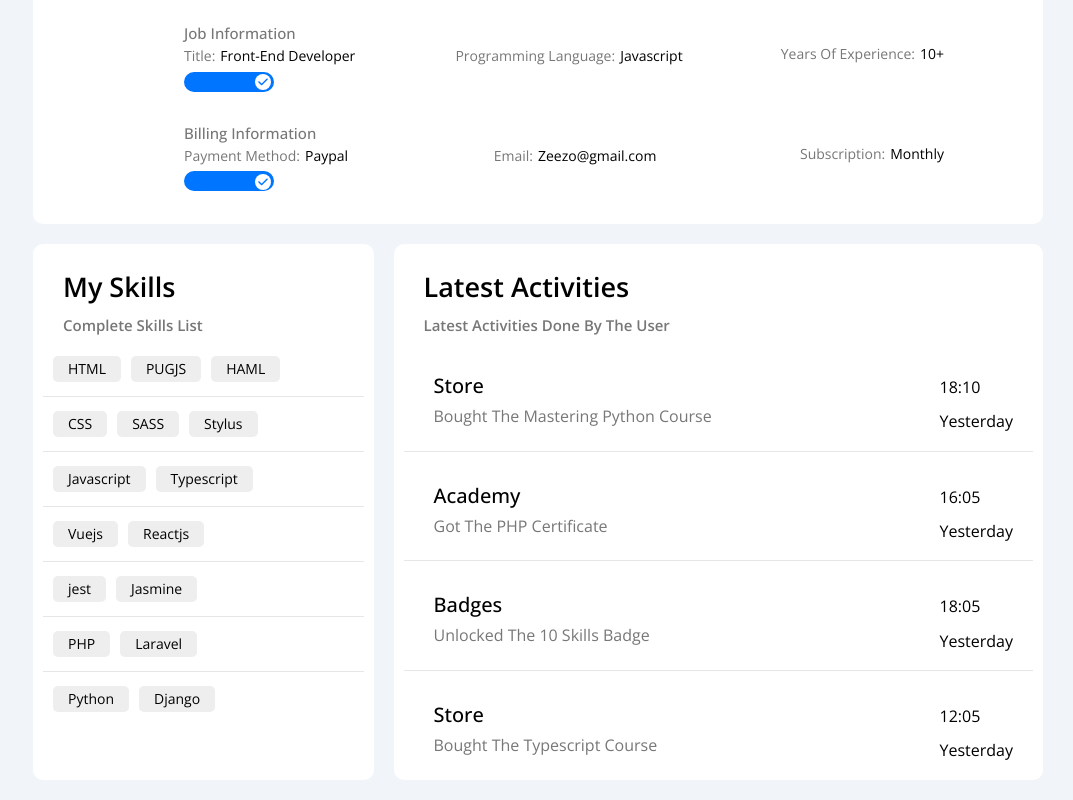
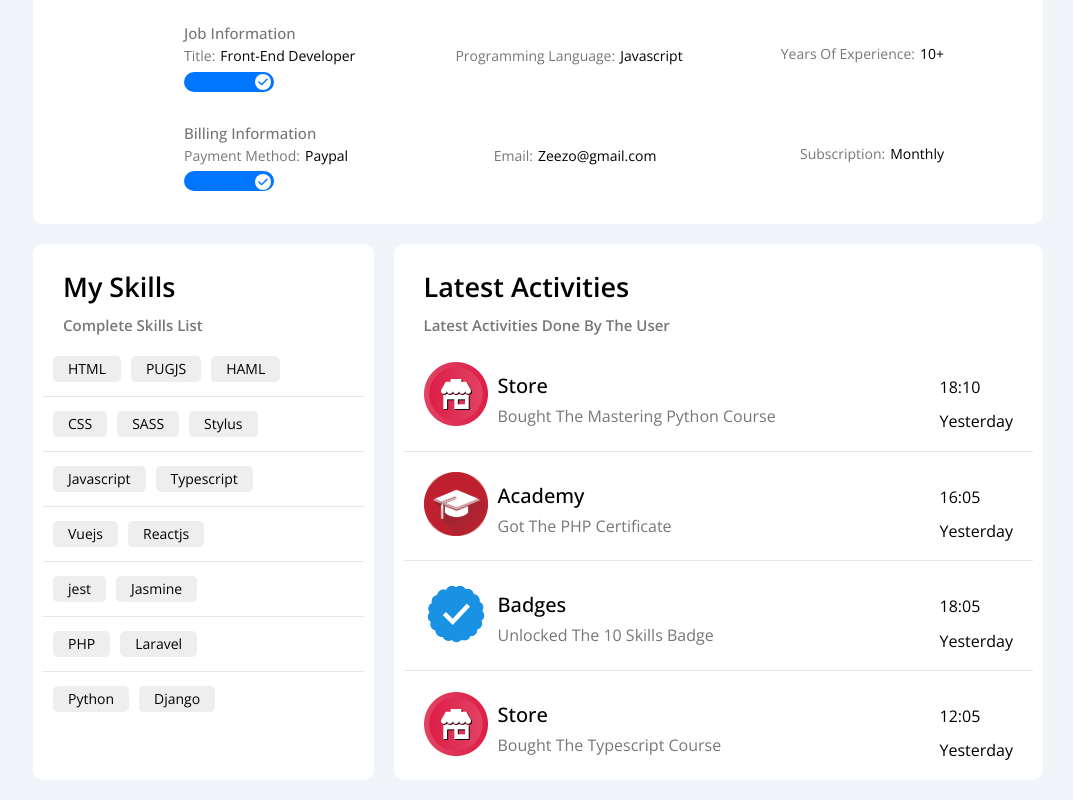
Before and after one commit to zeezo679/Dashboard, a plain HTML site: page profile.html in a window 1280 px wide. Shown: the part 864-1664 px from the top of the page, without its empty margins (207-1280 px from the left). Drawn offline with nearby package versions, Linux system fonts and the light colour scheme; the site is published under a folder, as on GitHub Pages, so addresses that start at the root find nothing.

Commit message:
Update profile.html

```diff
--- a/profile.html
+++ b/profile.html
@@ -86,7 +86,7 @@
                     <div class="box one" style="flex-basis: 100%;">
                         <div class="content">
                             <div class="rating">
-                                    <img src="/images/avatar.png" alt="">
+                                    <img src="images/avatar.png" alt="">
                                     <h3>Zeezo Ahmed</h3>
                                     <p>Level 20</p>
                                     <span class="bar"></span>
@@ -239,7 +239,7 @@
                             <div class="container one">
                                 <div class="left">
                                     <div class="image">
-                                        <img src="/images/activity-01.png" alt="">
+                                        <img src="images/activity-01.png" alt="">
                                     </div>
                                     <div class="text">
                                         <p>Store</p>
@@ -256,7 +256,7 @@
                             <div class="container two">
                                 <div class="left">
                                     <div class="image">
-                                        <img src="/images/activity-02.png" alt="">
+                                        <img src="images/activity-02.png" alt="">
                                     </div>
                                     <div class="text">
                                         <p>Academy</p>
@@ -273,7 +273,7 @@
                             <div class="container three">
                                 <div class="left">
                                     <div class="image">
-                                        <img src="/images/activity-03.png" alt="">
+                                        <img src="images/activity-03.png" alt="">
                                     </div>
                                     <div class="text">
                                         <p>Badges</p>
@@ -290,7 +290,7 @@
                             <div class="container four">
                                 <div class="left">
                                     <div class="image">
-                                        <img src="/images/activity-01.png" alt="">
+                                        <img src="images/activity-01.png" alt="">
                                     </div>
                                     <div class="text">
                                         <p>Store</p>
```
